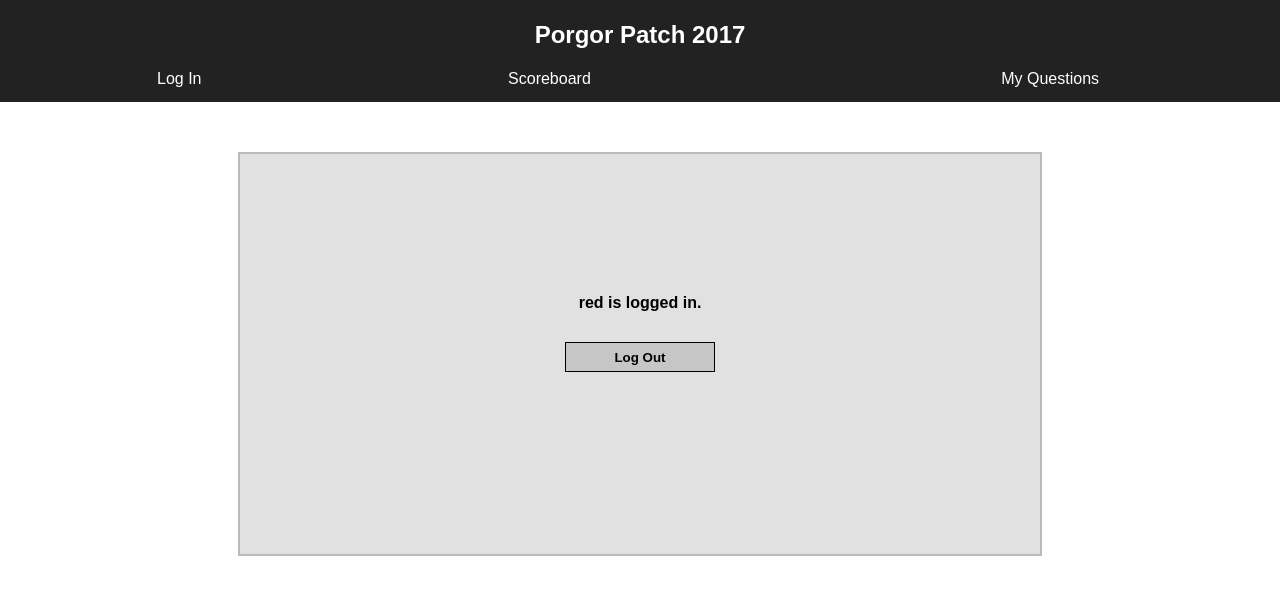
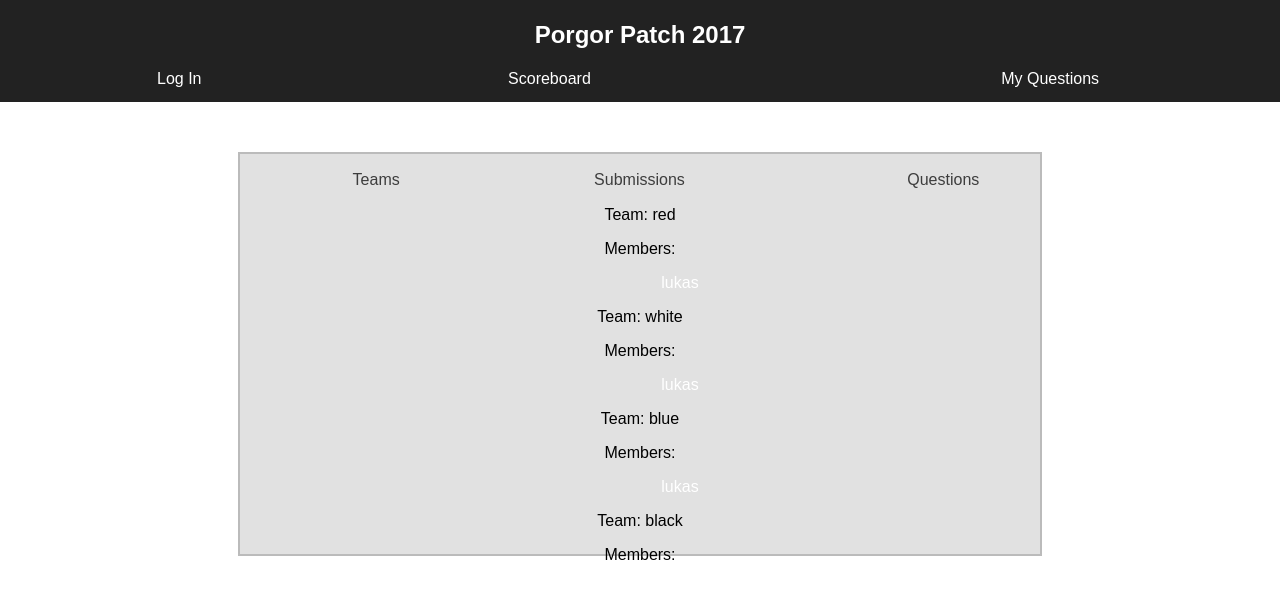
Before and after one commit to lukasotocerny/porgor-patch, a React (Create React App) app: page / in a window 1280 px wide. Shown: the top 598 px of the page. Built offline with nearby package versions, Linux system fonts and the light colour scheme.

Commit message:
admin functionality prototype

```diff
--- /dev/null
+++ b/src/components/AdminPage.css
@@ -0,0 +1,19 @@
+.adminPage ul {
+    display: table;
+    width: 100%;
+    list-style: none;
+}
+
+.adminPage ul li {
+    display: table-cell;
+    text-align: center;
+    color: white;
+}
+
+.adminPage ul li button {
+    background-color: transparent;
+    color: rgba(20,20,20,0.8);
+    border: transparent;
+    text-transform: capitalize;
+    font-size: 16px;
+}
--- /dev/null
+++ b/src/components/AdminPage.js
@@ -0,0 +1,39 @@
+import React from 'react';
+import './AdminPage.css';
+import AdminTeams from './AdminTeams.js';
+import AdminSubmissions from './AdminSubmissions.js';
+import AdminQuestions from './AdminQuestions.js';
+
+export default class AdminPage extends React.Component {
+
+    constructor(props) {
+        super(props);
+        this.state = { page:"teams" }
+    }
+
+    render() {
+        const renderPage = () => {
+            if (this.state.page=="teams") {
+                return (<AdminTeams />);
+            } else if (this.state.page=="submissions") {
+                return (<AdminSubmissions />);
+            } else {
+                return (<AdminQuestions />);
+            }
+        }
+        const changePage = (page) => {
+            this.setState({"page":page});
+        }
+        return (
+            <div className="adminPage">
+                <ul>
+                    <li><button onClick={()=>changePage("teams")}>Teams</button></li>
+                    <li><button onClick={()=>changePage("submissions")}>Submissions</button></li>
+                    <li><button onClick={()=>changePage("questions")}>Questions</button></li>
+                </ul>
+                { renderPage() }
+            </div>
+        )
+    }
+
+}
--- /dev/null
+++ b/src/components/AdminQuestions.js
@@ -0,0 +1,14 @@
+import React from 'react';
+import './AdminPage.css';
+
+export default class AdminQuestions extends React.Component {
+
+    constructor(props) {
+        super(props);
+    }
+
+    render() {
+        return (<p>Hello World! Teams questions</p>)
+    }
+
+}
--- /dev/null
+++ b/src/components/AdminSubmissions.js
@@ -0,0 +1,14 @@
+import React from 'react';
+import './AdminPage.css';
+
+export default class AdminSubmissions extends React.Component {
+
+    constructor(props) {
+        super(props);
+    }
+
+    render() {
+        return (<p>Hello World! Teams submissions</p>)
+    }
+
+}
--- /dev/null
+++ b/src/components/AdminTeams.js
@@ -0,0 +1,59 @@
+import React from 'react';
+import './AdminPage.css';
+
+const teams = {
+    "red":
+        {
+            "color":"red",
+            "points":4,
+            "members": ["lukas"],
+            "questions":{"1":"correct","2":0,"3":0,"4":0,"5":0,"6":0,"7":0,"8":0,"9":0,"10":0}
+    },
+    "white":
+        {
+            "color":"white",
+            "points":0,
+            "members": ["lukas"],
+            "questions":{"1":0,"2":0,"3":0,"4":0,"5":0,"6":0,"7":0,"8":0,"9":0,"10":0}
+        },
+    "blue":
+        {
+            "color":"blue",
+            "points":0,
+            "members": ["lukas"],
+            "questions":{"1":0,"2":0,"3":0,"4":0,"5":0,"6":0,"7":0,"8":0,"9":0,"10":0}
+        },
+    "black":
+        {
+            "color":"black",
+            "points":0,
+            "members": ["lukas"],
+            "questions":{"1":0,"2":0,"3":0,"4":0,"5":0,"6":0,"7":0,"8":0,"9":0,"10":0}
+        }
+}
+
+export default class AdminTeams extends React.Component {
+
+    constructor(props) {
+        super(props);
+    }
+
+    render() {
+        return (
+            <div>
+                {Object.keys(teams).map((e,i) => {
+                    return (
+                        <div>
+                            <p>Team: {e}</p>
+                            <p>Members:</p>
+                            <ul>
+                                {teams[e].members.map((member,i1) => (<li>{member}</li>))}
+                            </ul>
+                        </div>
+                    )
+                })}
+            </div>
+        )
+    }
+
+}
--- a/src/components/App.js
+++ b/src/components/App.js
@@ -8,7 +8,7 @@ export default class App extends Component {
 
     constructor() {
         super();
-        this.state = { page: "login", loggedIn: true, teamLoggedIn: "red" };
+        this.state = { page: "login", loggedIn: true, teamLoggedIn: "admin" };
     }
 
     render() {
--- a/src/components/Login.js
+++ b/src/components/Login.js
@@ -1,6 +1,8 @@
 import React from 'react';
 import './Login.css';
-var request = require('request');
+import AdminPage from './AdminPage.js';
+
+const request = require('request');
 
 export default class Login extends React.Component {
 
@@ -34,11 +36,16 @@ export default class Login extends React.Component {
         }
 
         const loggedInText = () => {
-            return (
-            <div>
-                <div className="headlineText">{this.props.teamLoggedIn} is logged in.</div>
-                <button className="loginButton" onClick={()=>this.props.logOut()}>Log out</button>
-            </div>)
+            if (this.props.teamLoggedIn=="admin") {
+                return (<AdminPage />)
+            } else {
+                return (
+                    <div>
+                        <div className="headlineText">{this.props.teamLoggedIn} is logged in.</div>
+                        <button className="loginButton" onClick={()=>this.props.logOut()}>Log out</button>
+                    </div>
+                )
+            }
         }
 
         const logInForm = () => {
@@ -48,11 +55,11 @@ export default class Login extends React.Component {
                         <label className="labelText">
                             Team:
                             <select value={this.state.team} onChange={this.handleChange}>
-                                <option selected value="red">Red</option>
+                                <option value="red">Red</option>
                                 <option value="white">White</option>
                                 <option value="black">Black</option>
                                 <option value="blue">Blue</option>
-                                <option value="admin">Admin</option>
+                                <option selected value="admin">Admin</option>
                             </select>
                         </label>
                         <label className="labelText">
--- a/src/data/database.js
+++ b/src/data/database.js
@@ -4,8 +4,8 @@ const teams = ["red", "blue", "black", "white"];
 
 const getRandomArbitrary = (min, max) => Math.random() * (max - min) + min;
 
-let getScoreSheet = (fn) => {
-    fs.readFile("scoreSheet.json", (err, data) => {
+let getTeamSheet = (fn) => {
+    fs.readFile("teamSheet.json", (err, data) => {
         if (err) {
             console.log(err);
         } else {
@@ -16,7 +16,7 @@ let getScoreSheet = (fn) => {
 
 let updateScore = (team, question, fn) => {
     console.log("Updating score...");
-    fs.readFile("scoreSheet.json", (err, data) => {
+    fs.readFile("teamSheet.json", (err, data) => {
         if (err) {
             console.log(err);
         } else {
@@ -27,7 +27,7 @@ let updateScore = (team, question, fn) => {
                     fn(true);
                 } else {
                     file[team].points++;
-                    fs.writeFile('scoreSheet.json', JSON.stringify(file), (err) => {
+                    fs.writeFile('teamSheet.json', JSON.stringify(file), (err) => {
                         if (err) {
                             console.log(err);
                             fn(false);
@@ -39,7 +39,7 @@ let updateScore = (team, question, fn) => {
                 }
             } catch (e) {
                 let file = {[team]:{"color":team,"points":1,"questions":{[question]:"correct"}}};
-                fs.writeFile('scoreSheet.json', JSON.stringify(file), (err) => {
+                fs.writeFile('teamSheet.json', JSON.stringify(file), (err) => {
                     if (err) {
                         console.log(err);
                         fn(false);
@@ -263,5 +263,5 @@ module.exports = {
     "validateLogin": validateLogin,
     "getPassword": getPassword,
     "addSubmission": addSubmission,
-    "getScoreSheet": getScoreSheet
+    "getTeamSheet": getTeamSheet
 }
--- a/src/data/scoreSheet.json
+++ /dev/null
@@ -1 +0,0 @@
-{"red":{"color":"red","points":4,"questions":{"1":"correct","2":0,"3":0,"4":0,"5":0,"6":0,"7":0,"8":0,"9":0,"10":0}},"white":{"color":"white","points":0,"questions":{"1":0,"2":0,"3":0,"4":0,"5":0,"6":0,"7":0,"8":0,"9":0,"10":0}},"blue":{"color":"blue","points":0,"questions":{"1":0,"2":0,"3":0,"4":0,"5":0,"6":0,"7":0,"8":0,"9":0,"10":0}},"black":{"color":"black","points":0,"questions":{"1":0,"2":0,"3":0,"4":0,"5":0,"6":0,"7":0,"8":0,"9":0,"10":0}}}
```
Also changed, not shown: src/data/teamSheet.json (added, +30 -0 lines).
